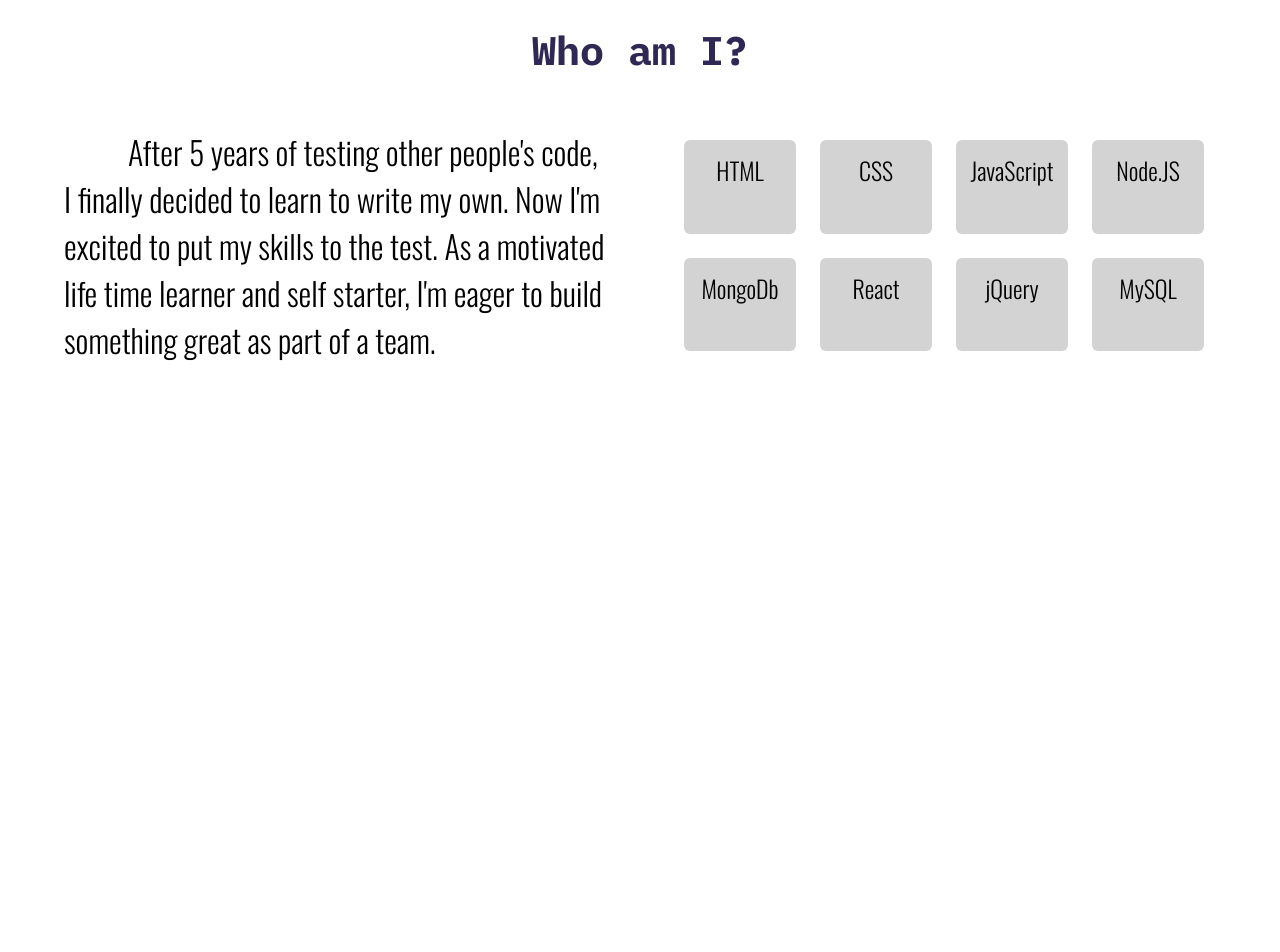
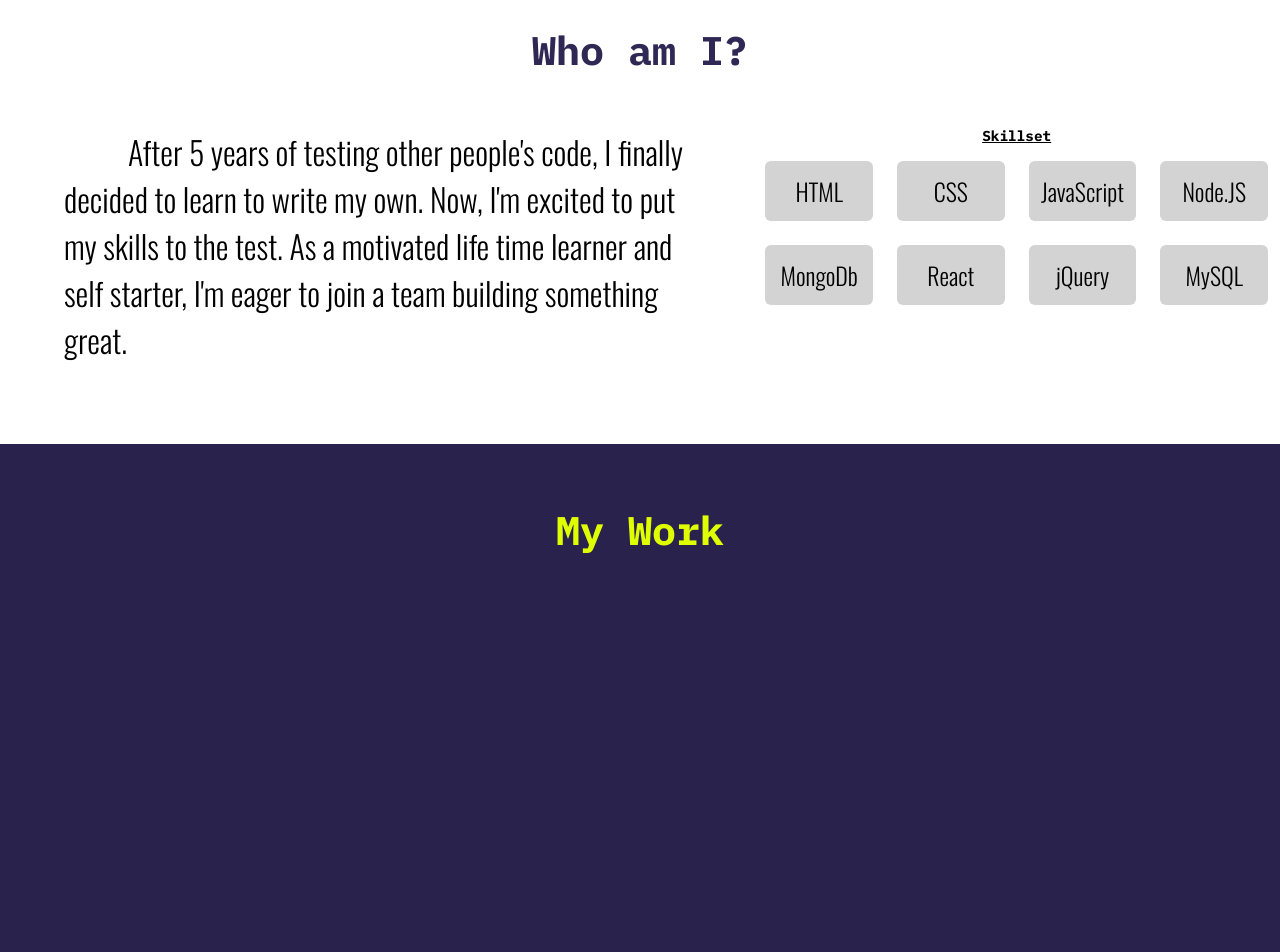
Before and after one commit to rquiroz32/Portfolio_V1, a React (Create React App) app in the folder client/: page / in a window 1280 px wide. Shown: the part 900-1852 px from the top of the page. Before the commit the page ends 1264 px from the top, so only its background shows below. Built offline with nearby package versions, Linux system fonts and the light colour scheme.

Commit message:
added files for js and css files for portfolio, contact, and footer sections and background colors to distinguish them

```diff
--- a/client/public/index.html
+++ b/client/public/index.html
@@ -12,7 +12,8 @@
     <link rel="preconnect" href="https://fonts.gstatic.com">
 <link href="https://fonts.googleapis.com/css2?family=IBM+Plex+Mono:wght@700&display=swap" rel="stylesheet">
 <link href="https://fonts.googleapis.com/css2?family=Oswald:wght@300&display=swap" rel="stylesheet">
-    <title>React App</title>
+    <title>Richard Quiroz</title>
+
   </head>
   <body>
     <noscript>You need to enable JavaScript to run this app.</noscript>
--- a/client/src/App.js
+++ b/client/src/App.js
@@ -1,6 +1,9 @@
 import About from "./Components/About/About"
+import Contact from "./Components/Contact/Contact";
+import Footer from "./Components/Footer/Footer";
 import Hero from "./Components/Hero/Hero";
 import Navbar from "./Components/Navbar/Navbar"
+import Portfolio from "./Components/Portfolio/Portfolio";
 
 
 function App() {
@@ -9,6 +12,9 @@
       <Navbar></Navbar>
       <Hero></Hero>
       <About></About>
+      <Portfolio></Portfolio>
+      <Contact></Contact>
+      <Footer></Footer>
     </div>
   );
 }
--- a/client/src/Components/About/About.css
+++ b/client/src/Components/About/About.css
@@ -1,7 +1,7 @@
 .section-About{
     /* background-color: #171233; */
     background-color:white;
-    height: 50vh;
+    height: 60vh;
 }
 
 .aboutTitle{
@@ -43,6 +43,17 @@
 
 }
 
+.skillset-Label{
+    text-decoration: underline;
+    line-height: 1rem;
+    margin-left: 8rem;
+    margin-bottom: .3rem;
+    font-family: 'IBM Plex Mono', monospace;
+    font-size: .9rem;
+    text-align: center;
+
+}
+
 .skill{
     /* border-style: solid;
     border-width: .1rem; */
--- a/client/src/Components/About/About.js
+++ b/client/src/Components/About/About.js
@@ -11,9 +11,11 @@
                 <div className="aboutContainer">
 
                     <p className="aboutText">
-                        After 5 years of testing other people's code, I finally decided to learn to write my own. Now I'm excited to put my skills to the test. As a motivated life time learner and self starter, I'm eager to build something great as part of a team.
+                        After 5 years of testing other people's code, I finally decided to learn to write my own. Now, I'm excited to put my skills to the test. As a motivated life time learner and self starter, I'm eager to join a team building something great.
                     </p>
 
+                    <div className='aboutSkills-Container'>
+                        <h3 className='skillset-Label'>Skillset</h3>
                         <ul className="aboutSkills">
                             <li className="skill">HTML</li>
                             <li className="skill">CSS</li>
@@ -24,9 +26,11 @@
                             <li className="skill">jQuery</li>
                             <li className="skill">MySQL</li>
                         </ul>
+                    </div>
+                </div>
 
-                </div>
-            </section>)
+            </section>
+            )
     }
 
 }
--- /dev/null
+++ b/client/src/Components/Contact/Contact.css
@@ -0,0 +1,4 @@
+.section-Contact{
+    background-color: white;
+    height: 90vh;
+}
--- /dev/null
+++ b/client/src/Components/Contact/Contact.js
@@ -0,0 +1,13 @@
+import { Component } from "react"
+import "./Contact.css"
+
+class Contact extends Component {
+
+    render() {
+        return(
+            <section className='section-Contact'></section>
+        )
+    }
+}
+
+export default Contact;
--- /dev/null
+++ b/client/src/Components/Footer/Footer.css
@@ -0,0 +1,5 @@
+.section-Footer{
+    background-color: #29224C;
+    height: 40vh;
+    width: 100vw;
+}
--- /dev/null
+++ b/client/src/Components/Footer/Footer.js
@@ -0,0 +1,15 @@
+import { Component } from "react"
+import "./Footer.css"
+
+class Footer extends Component {
+
+    render() {
+        return (
+            <section className='section-Footer'>
+
+            </section>
+        )
+    }
+}
+
+export default Footer;
--- a/client/src/Components/Hero/Hero.css
+++ b/client/src/Components/Hero/Hero.css
@@ -78,7 +78,7 @@
   border-color: #DFFF00;
   border-width: .5em;
   font-family: 'IBM Plex Mono', monospace;
-  font-size: 1.25rem;
+  font-size: 1.30rem;
   background: #fff; /* fallback color for old browsers */background: rgba(255, 255, 255, 0.2);
   color: #DFFF00;
   width: 25vw;
--- /dev/null
+++ b/client/src/Components/Portfolio/Portfolio.css
@@ -0,0 +1,14 @@
+.section-Portfolio{
+    background-color: #29224C;
+    height: 100vh;
+    width: 100vw;
+}
+
+.portfolio-Title{
+    color: #DFFF00;
+    text-align: center;
+    font-family: 'IBM Plex Mono', monospace;
+    font-size: 2.5rem;
+    padding-top: 1.5em;
+    padding-bottom: .5em;
+}
--- /dev/null
+++ b/client/src/Components/Portfolio/Portfolio.js
@@ -0,0 +1,18 @@
+import { Component } from "react"
+import "./Portfolio.css"
+
+class Portfolio extends Component {
+
+    render() {
+
+        return(
+            <section className='section-Portfolio'>
+                <h1 className='portfolio-Title'>My Work</h1>
+            </section>
+        )
+
+    }
+
+}
+
+export default Portfolio;
```
Lines whose indentation alone changed are shown as unchanged.
